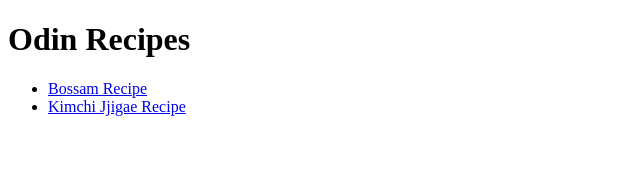
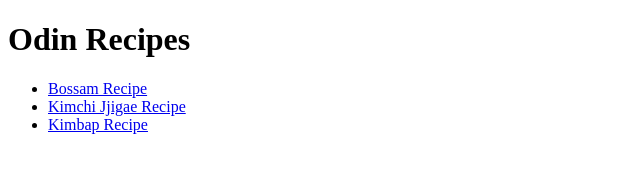
Before and after one commit to jmvillez/odin-recipes, a plain HTML site: page index.html in a window 1280 px wide. Shown: the whole page, without its empty margins (0-640 px from the left). Drawn offline with Linux system fonts and the light colour scheme.

Commit message:
Forgot to add kimbap recipe link in index.html, now added.

```diff
--- a/index.html
+++ b/index.html
@@ -10,6 +10,7 @@
         <ul>
             <li><a href="recipes/bossam.html">Bossam Recipe</a></li>
             <li><a href="recipes/kimchi_jjigae.html">Kimchi Jjigae Recipe</a></li>
+            <li><a href="recipes/kimbap.html">Kimbap Recipe</a></li>
         </ul>
     </body>
 </html>
```
